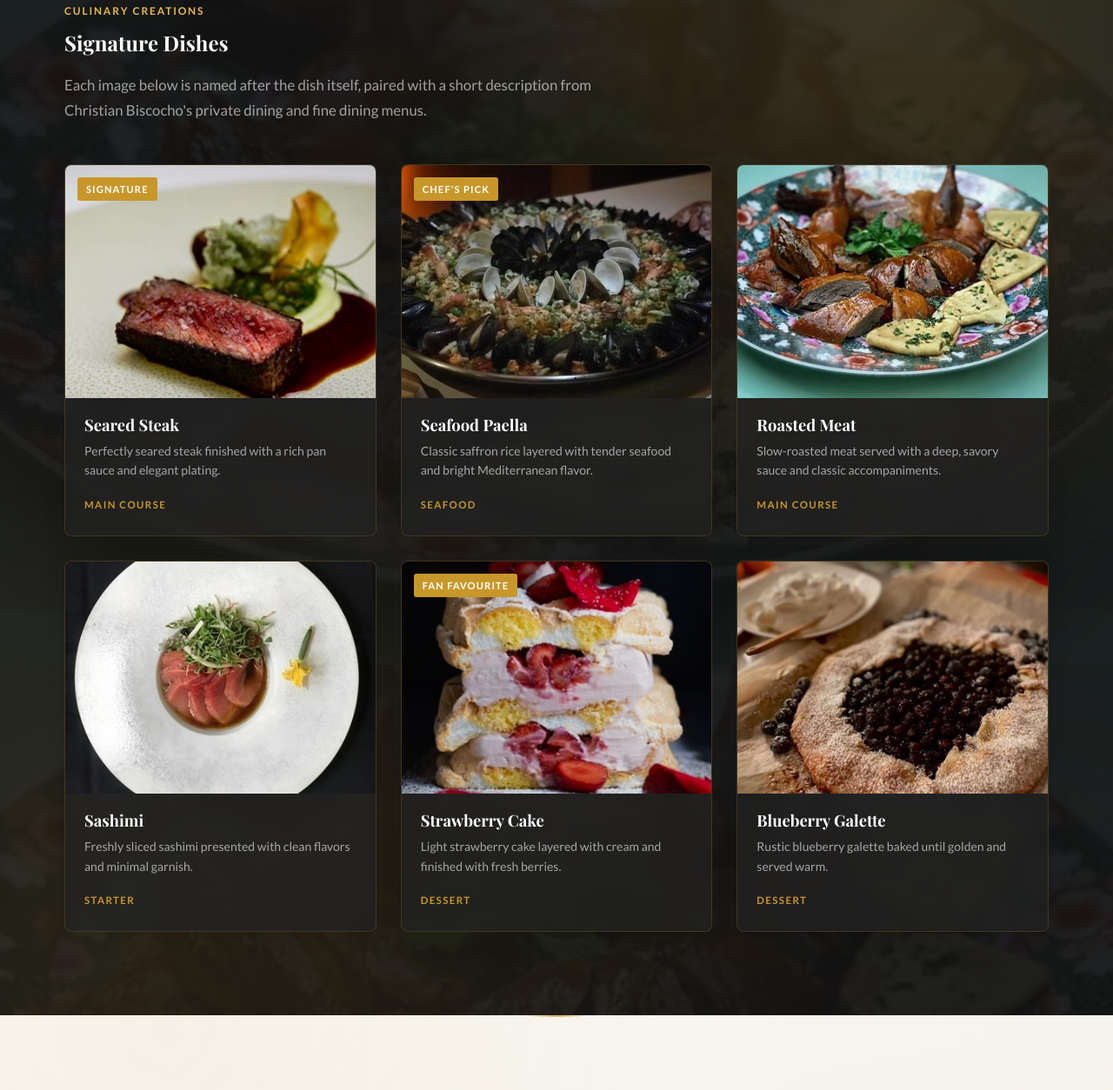
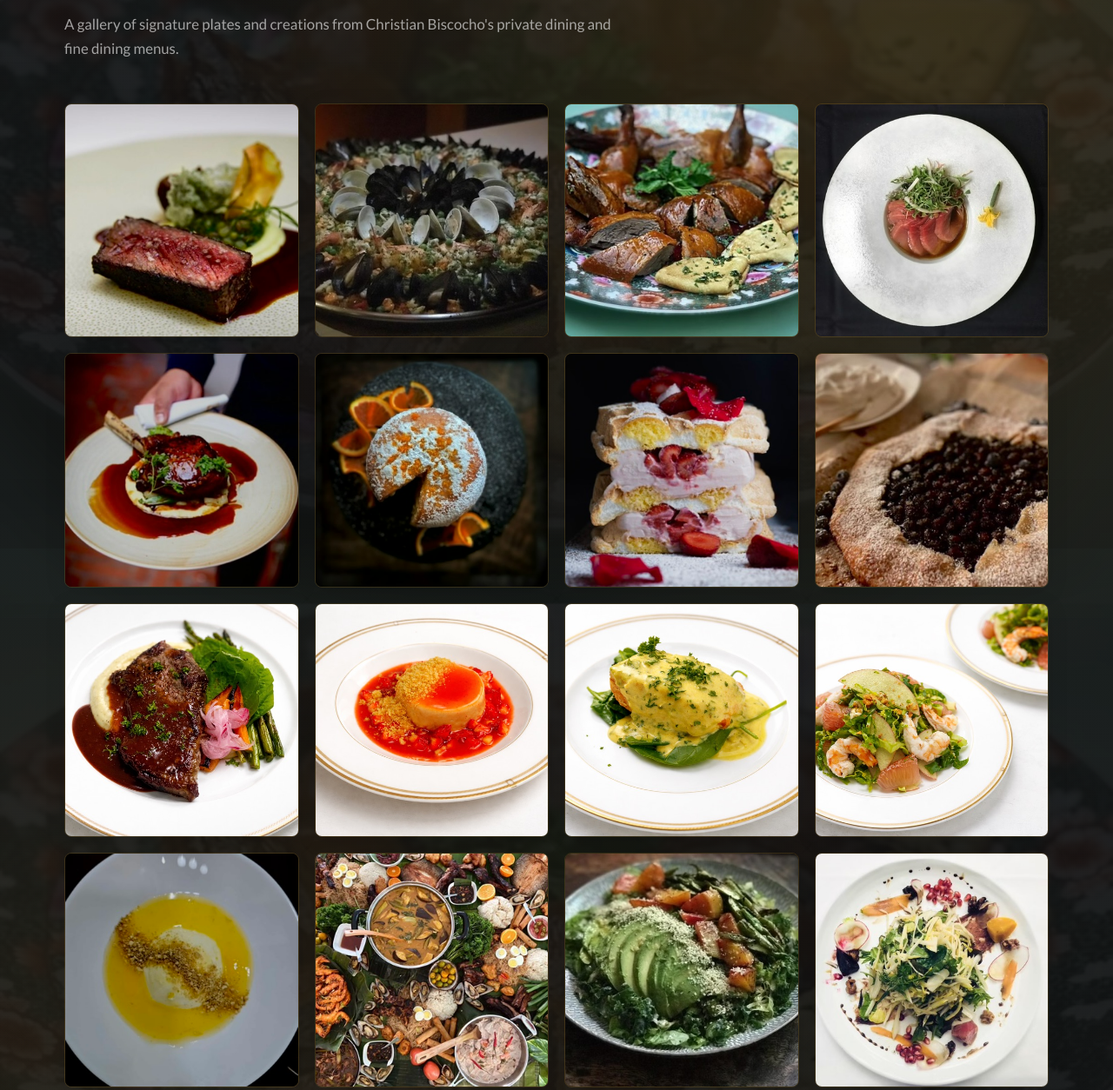
Before and after one commit to otek17/Chef_Profile, a website built with webpack: page Chef Profile/index.html in a window 1280 px wide. Shown: the part 2109-3363 px from the top of the page at 87% size. Built offline with nearby package versions, Linux system fonts and the light colour scheme; a web font is replaced by a local one.

Commit message:
Convert dishes section into an image-only gallery using updated img/ photos

```diff
--- a/Chef Profile/css/style.css
+++ b/Chef Profile/css/style.css
@@ -462,75 +462,45 @@ address { font-style: normal; }
 /* ======================================================================
    DISHES GALLERY
    ====================================================================== */
-.dishes-grid {
+.gallery {
   display: grid;
-  grid-template-columns: repeat(3, 1fr);
-  gap: 28px;
+  grid-template-columns: repeat(4, 1fr);
+  gap: 18px;
 }
 
-.dish-card {
-  background: rgba(35, 35, 35, 0.72);
-  backdrop-filter: blur(6px);
-  -webkit-backdrop-filter: blur(6px);
+.gallery-item {
+  position: relative;
+  margin: 0;
+  overflow: hidden;
+  border-radius: var(--radius);
   border: 1px solid rgba(200, 151, 42, 0.18);
-  border-radius: var(--radius);
-  overflow: hidden;
   box-shadow: var(--shadow);
+  cursor: pointer;
   transition: transform var(--transition), box-shadow var(--transition), border-color var(--transition);
 }
-.dish-card:hover {
-  transform: translateY(-6px);
+.gallery-item img {
+  width: 100%;
+  height: 100%;
+  aspect-ratio: 1 / 1;
+  object-fit: cover;
+  display: block;
+  transition: transform 0.6s ease;
+}
+.gallery-item::after {
+  content: '';
+  position: absolute;
+  inset: 0;
+  background: linear-gradient(to top, rgba(0,0,0,0.35) 0%, transparent 45%);
+  opacity: 0;
+  transition: opacity var(--transition);
+}
+.gallery-item:hover {
+  transform: translateY(-4px);
   box-shadow: var(--shadow-hover);
-  border-color: rgba(200, 151, 42, 0.45);
+  border-color: rgba(200, 151, 42, 0.5);
 }
-
-.dish-image-wrapper {
-  position: relative;
-  overflow: hidden;
-}
-.dish-img {
-  width: 100%;
-  aspect-ratio: 4/3;
-  object-fit: cover;
-  transition: transform 0.5s ease;
-}
-.dish-card:hover .dish-img { transform: scale(1.06); }
-
-.dish-tag {
-  position: absolute;
-  top: 14px;
-  left: 14px;
-  background: var(--color-gold);
-  color: var(--color-white);
-  font-size: 0.7rem;
-  font-weight: 700;
-  letter-spacing: 0.1em;
-  text-transform: uppercase;
-  padding: 4px 10px;
-  border-radius: 3px;
-}
-
-.dish-info {
-  padding: 20px 22px 24px;
-}
-.dish-info h3 {
-  font-size: 1.15rem;
-  color: var(--color-white);
-  margin-bottom: 8px;
-}
-.dish-info p {
-  font-size: 0.875rem;
-  color: rgba(255,255,255,0.6);
-  margin-bottom: 12px;
-  line-height: 1.6;
-}
-.dish-category {
-  font-size: 0.72rem;
-  font-weight: 700;
-  letter-spacing: 0.12em;
-  text-transform: uppercase;
-  color: var(--color-gold);
-}
+.gallery-item:hover img { transform: scale(1.08); }
+.gallery-item:hover::after { opacity: 1; }
 
 /* ======================================================================
    CONTACT
@@ -691,7 +661,7 @@ address { font-style: normal; }
    RESPONSIVE
    ====================================================================== */
 @media (max-width: 900px) {
-  .dishes-grid { grid-template-columns: repeat(2, 1fr); }
+  .gallery { grid-template-columns: repeat(3, 1fr); }
   .about-grid { grid-template-columns: 1fr; gap: 48px; }
   .about-image-wrapper::before { display: none; }
   .about-img { aspect-ratio: 16/9; }
@@ -700,7 +670,7 @@ address { font-style: normal; }
 
 @media (max-width: 600px) {
   :root { --section-padding: 64px 0; }
-  .dishes-grid { grid-template-columns: 1fr; }
+  .gallery { grid-template-columns: repeat(2, 1fr); gap: 12px; }
   .nav-toggle { display: flex; }
   .nav-menu {
     display: none;
@@ -733,12 +703,10 @@ address { font-style: normal; }
   transform: translateY(0);
 }
 
-/* Stagger dish cards */
-.dishes-grid .dish-card:nth-child(2) { transition-delay: 0.1s; }
-.dishes-grid .dish-card:nth-child(3) { transition-delay: 0.2s; }
-.dishes-grid .dish-card:nth-child(4) { transition-delay: 0.05s; }
-.dishes-grid .dish-card:nth-child(5) { transition-delay: 0.15s; }
-.dishes-grid .dish-card:nth-child(6) { transition-delay: 0.25s; }
+/* Stagger gallery items */
+.gallery .gallery-item:nth-child(4n+2) { transition-delay: 0.06s; }
+.gallery .gallery-item:nth-child(4n+3) { transition-delay: 0.12s; }
+.gallery .gallery-item:nth-child(4n+4) { transition-delay: 0.18s; }
 
 /* ======================================================================
    FOCUS / ACCESSIBILITY
--- a/Chef Profile/index.html
+++ b/Chef Profile/index.html
@@ -78,7 +78,6 @@
           <p>Christian Biscocho is a globally experienced private chef and restaurant consultant with over <strong>25 years</strong> in luxury hospitality, fine dining, and Michelin-guide environments. A graduate of San Diego Culinary Arts Institute, he specializes in delivering bespoke culinary experiences and high-level restaurant strategy for discerning clients seeking world-class standards.</p>
 
           <h3>Private Chef for Exclusive Dining</h3>
-          <p>Christian provides discreet, fully customized private chef services for high-net-worth individuals, luxury residences, and VIP events worldwide.</p>
           <ul class="profile-list" role="list">
             <li>Personal chef for private dinners and estate dining</li>
             <li>Luxury tasting menus tailored to dietary goals</li>
@@ -108,109 +107,60 @@
     <div class="container">
       <span class="section-label section-label--light">Culinary Creations</span>
       <h2 id="dishes-heading" class="section-title--light">Signature Dishes</h2>
-      <p class="section-intro">Each image below is named after the dish itself, paired with a short description from Christian Biscocho's private dining and fine dining menus.</p>
+      <p class="section-intro">A gallery of signature plates and creations from Christian Biscocho's private dining and fine dining menus.</p>
 
-      <div class="dishes-grid">
-
-        <article class="dish-card" aria-label="Seared Steak">
-          <div class="dish-image-wrapper">
-            <img
-              src="img/Seared_steak.jpg"
-              alt="Seared steak plated with a refined sauce"
-              class="dish-img"
-              loading="lazy"
-            >
-            <span class="dish-tag">Signature</span>
-          </div>
-          <div class="dish-info">
-            <h3>Seared Steak</h3>
-            <p>Perfectly seared steak finished with a rich pan sauce and elegant plating.</p>
-            <span class="dish-category">Main Course</span>
-          </div>
-        </article>
-
-        <article class="dish-card" aria-label="Seafood Paella">
-          <div class="dish-image-wrapper">
-            <img
-              src="img/seafood_paella.jpg"
-              alt="Seafood paella served with saffron rice"
-              class="dish-img"
-              loading="lazy"
-            >
-            <span class="dish-tag">Chef's Pick</span>
-          </div>
-          <div class="dish-info">
-            <h3>Seafood Paella</h3>
-            <p>Classic saffron rice layered with tender seafood and bright Mediterranean flavor.</p>
-            <span class="dish-category">Seafood</span>
-          </div>
-        </article>
-
-        <article class="dish-card" aria-label="Roasted Meat">
-          <div class="dish-image-wrapper">
-            <img
-              src="img/roasted_meat.jpg"
-              alt="Roasted meat sliced and plated with sauce"
-              class="dish-img"
-              loading="lazy"
-            >
-          </div>
-          <div class="dish-info">
-            <h3>Roasted Meat</h3>
-            <p>Slow-roasted meat served with a deep, savory sauce and classic accompaniments.</p>
-            <span class="dish-category">Main Course</span>
-          </div>
-        </article>
-
-        <article class="dish-card" aria-label="Sashimi">
-          <div class="dish-image-wrapper">
-            <img
-              src="img/sashimi.jpg"
-              alt="Fresh sashimi served with precise garnishes"
-              class="dish-img"
-              loading="lazy"
-            >
-          </div>
-          <div class="dish-info">
-            <h3>Sashimi</h3>
-            <p>Freshly sliced sashimi presented with clean flavors and minimal garnish.</p>
-            <span class="dish-category">Starter</span>
-          </div>
-        </article>
-
-        <article class="dish-card" aria-label="Strawberry Cake">
-          <div class="dish-image-wrapper">
-            <img
-              src="img/strawberry_cake.jpg"
-              alt="Strawberry cake layered with cream"
-              class="dish-img"
-              loading="lazy"
-            >
-            <span class="dish-tag">Fan Favourite</span>
-          </div>
-          <div class="dish-info">
-            <h3>Strawberry Cake</h3>
-            <p>Light strawberry cake layered with cream and finished with fresh berries.</p>
-            <span class="dish-category">Dessert</span>
-          </div>
-        </article>
-
-        <article class="dish-card" aria-label="Blueberry Galette">
-          <div class="dish-image-wrapper">
-            <img
-              src="img/blueberry_galette.jpg"
-              alt="Blueberry galette with a golden crust"
-              class="dish-img"
-              loading="lazy"
-            >
-          </div>
-          <div class="dish-info">
-            <h3>Blueberry Galette</h3>
-            <p>Rustic blueberry galette baked until golden and served warm.</p>
-            <span class="dish-category">Dessert</span>
-          </div>
-        </article>
-
+      <div class="gallery">
+        <figure class="gallery-item">
+          <img src="img/Seared_steak.jpg" alt="Seared steak plated with a refined sauce" loading="lazy">
+        </figure>
+        <figure class="gallery-item">
+          <img src="img/seafood_paella.jpg" alt="Seafood paella served with saffron rice" loading="lazy">
+        </figure>
+        <figure class="gallery-item">
+          <img src="img/roasted_meat.jpg" alt="Roasted meat sliced and plated with sauce" loading="lazy">
+        </figure>
+        <figure class="gallery-item">
+          <img src="img/sashimi.jpg" alt="Fresh sashimi served with precise garnishes" loading="lazy">
+        </figure>
+        <figure class="gallery-item">
+          <img src="img/galzed_meat.jpg" alt="Glazed meat with a glossy finish" loading="lazy">
+        </figure>
+        <figure class="gallery-item">
+          <img src="img/citrus_cake.jpg" alt="Citrus cake with a delicate crumb" loading="lazy">
+        </figure>
+        <figure class="gallery-item">
+          <img src="img/strawberry_cake.jpg" alt="Strawberry cake layered with cream" loading="lazy">
+        </figure>
+        <figure class="gallery-item">
+          <img src="img/blueberry_galette.jpg" alt="Blueberry galette with a golden crust" loading="lazy">
+        </figure>
+        <figure class="gallery-item">
+          <img src="img/326A10B0-86E0-4711-8C95-497C5964A35B.jpg" alt="Signature culinary creation" loading="lazy">
+        </figure>
+        <figure class="gallery-item">
+          <img src="img/5B31DD71-F436-49B0-83C7-B760F441A003.jpg" alt="Signature culinary creation" loading="lazy">
+        </figure>
+        <figure class="gallery-item">
+          <img src="img/BC6B6672-5501-4F92-A71B-0F242168E735.jpg" alt="Signature culinary creation" loading="lazy">
+        </figure>
+        <figure class="gallery-item">
+          <img src="img/EAE8C20B-FD3B-4A01-A00D-D0089FC0CE8B.jpg" alt="Signature culinary creation" loading="lazy">
+        </figure>
+        <figure class="gallery-item">
+          <img src="img/att.QyKW-Dmg1EHPoB__VYZV9EVfC4WC_mlzrcX5sfGICno.jpg" alt="Signature culinary creation" loading="lazy">
+        </figure>
+        <figure class="gallery-item">
+          <img src="img/IMG_8791.JPEG" alt="Signature culinary creation" loading="lazy">
+        </figure>
+        <figure class="gallery-item">
+          <img src="img/IMG_8802.JPEG" alt="Signature culinary creation" loading="lazy">
+        </figure>
+        <figure class="gallery-item">
+          <img src="img/IMG_8806.jpg" alt="Signature culinary creation" loading="lazy">
+        </figure>
+        <figure class="gallery-item">
+          <img src="img/IMG_9862.jpg" alt="Signature culinary creation" loading="lazy">
+        </figure>
       </div>
     </div>
   </section>
@@ -237,7 +187,7 @@
             <span class="contact-icon" aria-hidden="true">✉️</span>
             <div>
               <strong>Email</strong>
-              <p><a href="mailto:oninbejosano@gmail.com">oninbejosano@gmail.com</a></p>
+              <p><a href="mailto:cbiscocho85@gmail.com">cbiscocho85@gmail.com</a></p>
             </div>
           </div>
           <div class="social-links" aria-label="Social media links">
--- a/Chef Profile/js/app.js
+++ b/Chef Profile/js/app.js
@@ -67,7 +67,7 @@ const EMAILJS_CONFIG = {
 };
 
 // Where enquiries are sent when using the mailto fallback.
-const CONTACT_EMAIL = 'oninbejosano@gmail.com';
+const CONTACT_EMAIL = 'cbiscocho85@gmail.com';
 
 // Shown to the customer after a successful submission.
 const RESPONSE_MESSAGE =
@@ -208,7 +208,7 @@ if (form && formStatus) {
 }
 
 /* ---- Scroll-reveal cards (Intersection Observer) ---- */
-const revealElements = document.querySelectorAll('.dish-card, .about-grid, .contact-grid');
+const revealElements = document.querySelectorAll('.gallery-item, .about-grid, .contact-grid');
 if ('IntersectionObserver' in window) {
   const observer = new IntersectionObserver(
     (entries) => {
```
Also changed, not shown: Chef Profile/img/326A10B0-86E0-4711-8C95-497C5964A35B.jpg (added), Chef Profile/img/5B31DD71-F436-49B0-83C7-B760F441A003.jpg (added), Chef Profile/img/BC6B6672-5501-4F92-A71B-0F242168E735.jpg (added), Chef Profile/img/EAE8C20B-FD3B-4A01-A00D-D0089FC0CE8B.jpg (added), Chef Profile/img/Facetune_05-01-2021-16-40-35 (1).jpg (added), Chef Profile/img/IMG_8791.JPEG (added), Chef Profile/img/IMG_8802.JPEG (added), Chef Profile/img/IMG_8806.jpg (added), Chef Profile/img/IMG_9862.jpg (added), Chef Profile/img/att.QyKW-Dmg1EHPoB__VYZV9EVfC4WC_mlzrcX5sfGICno.jpg (added).
